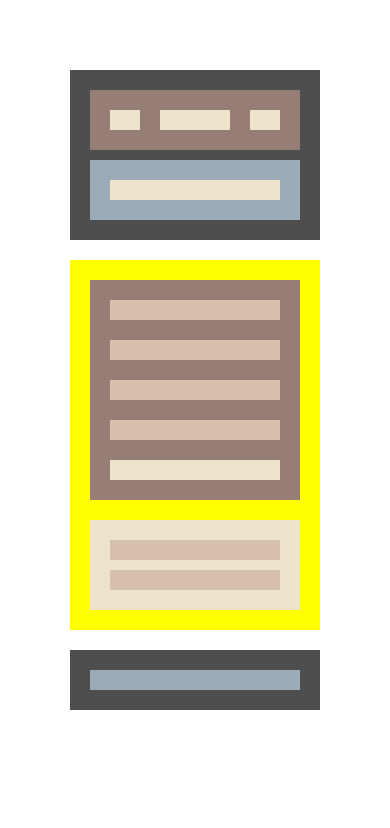
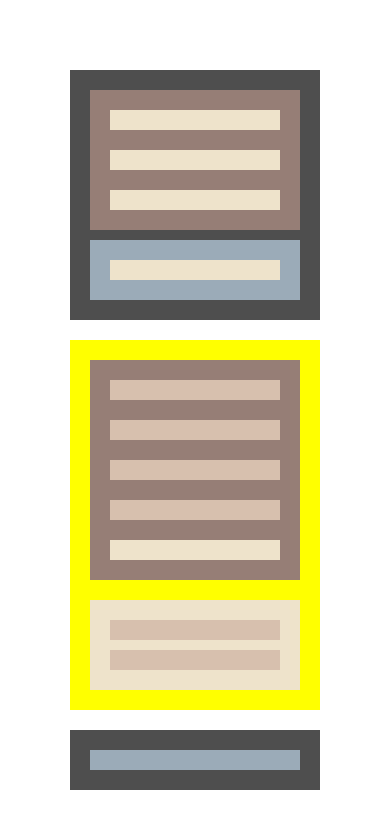
Before and after one commit to marmorrei/Sprint-1, a plain HTML site: page nivel-1/index.html in a window 390 px wide. Drawn offline with Linux system fonts and the light colour scheme.

Commit message:
Nivel 1 - Ejercicio 3

```diff
--- a/nivel-1/styles.css
+++ b/nivel-1/styles.css
@@ -78,3 +78,14 @@
     flex-direction: column;
   }
 }
+
+/*Ejercicio 3*/
+@media (max-width: 767px) {
+  .options {
+    display: flex;
+    flex-direction: column;
+  }
+  .articles {
+    flex-direction: column;
+  }
+}
```
Also changed, not shown: nivel-1/index.html (line endings or trailing spaces). Lines whose indentation alone changed are shown as unchanged.
